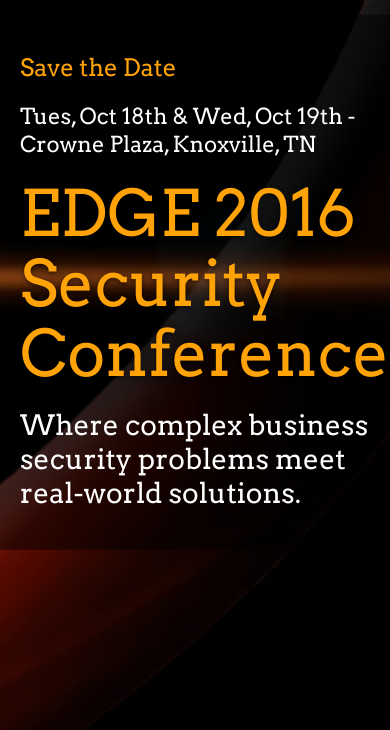
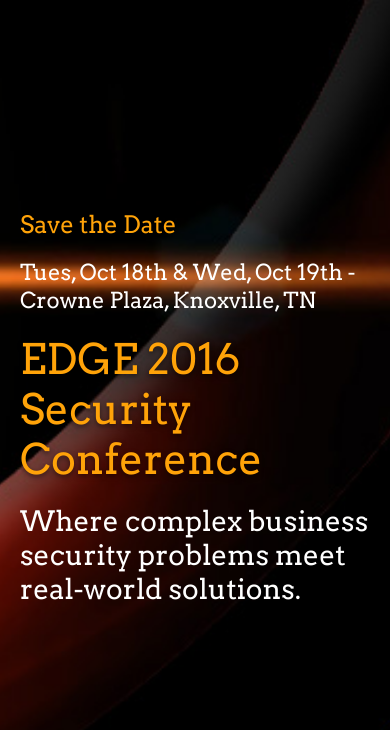
Before and after one commit to mwender/edgeseccon-comingsoon, a plain HTML site: page index.html in a window 390 px wide. Shown: the part 75-805 px from the top of the page. Drawn offline with Linux system fonts and the light colour scheme.

Commit message:
Updating mobile styling

```diff
--- a/index.html
+++ b/index.html
@@ -19,9 +19,15 @@
 	top: 35%;
 }
 @media(max-width: 400px){
-	#conf-title{
+	.bloc-fill-screen > .container{
+		top: 50%;
+	}
+	#bloc-1 h1#conf-title{
 		font-size: 42px;
 		line-height: 50px;
+	}
+	.details-bloc{
+		background-color: transparent;
 	}
 }
 </style>
@@ -53,9 +59,9 @@
 <!-- bloc-0 END -->
 
 <!-- bloc-1 -->
-<div class="bloc bg-edgeBackground2 bloc-fill-screen tc-white b-parallax bgc-white" id="bloc-1">
+<div class="bloc bg-edgeBackground2 bloc-fill-screen tc-white b-parallax bgc-white " id="bloc-1">
 	<div class="container">
-		<div class="row details-bloc ">
+		<div class="row details-bloc">
 			<div class="col-sm-12">
 				<h3 class="mg-md  tc-orange-web-color">
 					Save the Date
--- a/style.css
+++ b/style.css
@@ -372,7 +372,7 @@ h1,h2,h3,h4,h5,h6,p,label,.btn,a{
 	background-color:rgba(0,0,0,0.0);
 }
 .details-bloc{
-	background-color:rgba(0,0,0,0.5);
+	background-color:rgba(1,1,1,0.5);
 	border-radius:5px 5px 5px 5px;
 	background-size:auto auto;
 	max-width:750px;
```
